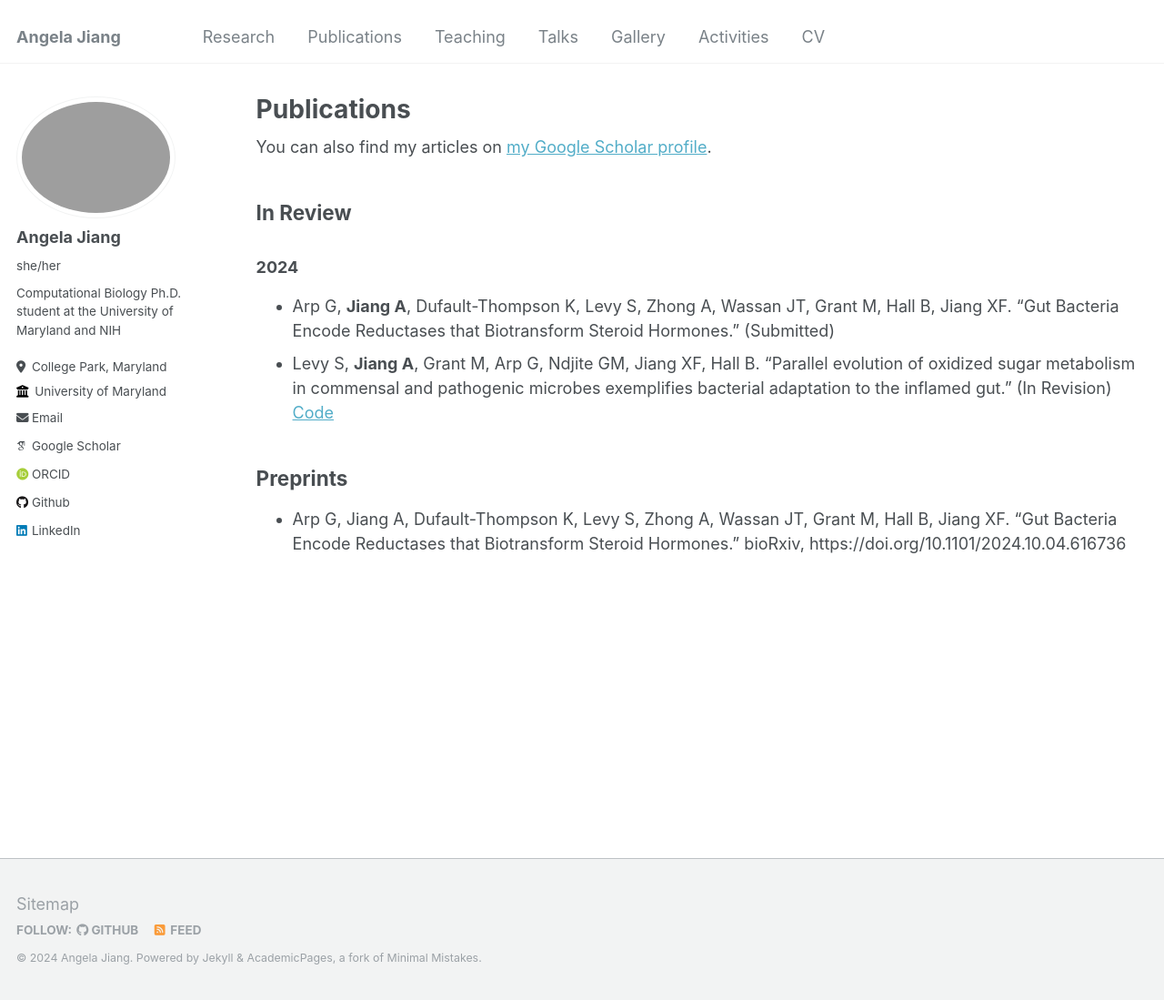
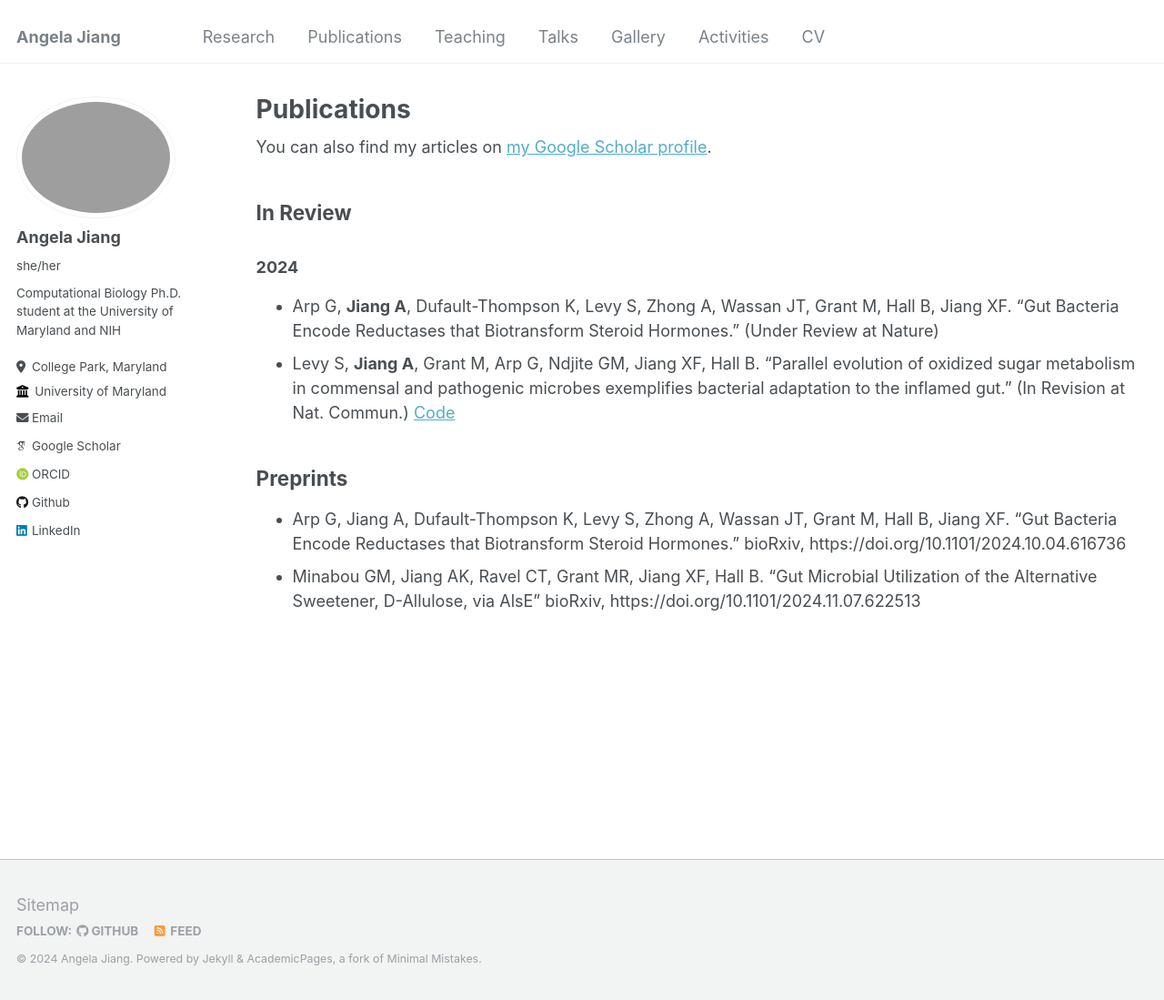
Before and after one commit to frikinzi/frikinzi.github.io, a Jekyll site: the page built from _pages/publications.md, in a window 1280 px wide and 1099 px high. Shown: the whole window at 91% size. Built offline with Jekyll 4.4.1, drawn with Linux system fonts in a browser that asks for light colours; some web fonts are replaced.

Commit message:
added allulose paper

```diff
--- a/_pages/publications.md
+++ b/_pages/publications.md
@@ -11,8 +11,9 @@ author_profile: true
 
 ## In Review
 ### 2024
-+ Arp G, **Jiang A**, Dufault-Thompson K, Levy S, Zhong A, Wassan JT, Grant M, Hall B, Jiang XF. “Gut Bacteria Encode Reductases that Biotransform Steroid Hormones.” (Submitted)
-+ Levy S, **Jiang A**, Grant M, Arp G, Ndjite GM, Jiang XF, Hall B. “Parallel evolution of oxidized sugar metabolism in commensal and pathogenic microbes exemplifies bacterial adaptation to the inflamed gut.” (In Revision) [Code](https://github.com/frikinzi/sugar_oxidation_bioinfo)
++ Arp G, **Jiang A**, Dufault-Thompson K, Levy S, Zhong A, Wassan JT, Grant M, Hall B, Jiang XF. “Gut Bacteria Encode Reductases that Biotransform Steroid Hormones.” (Under Review at Nature)
++ Levy S, **Jiang A**, Grant M, Arp G, Ndjite GM, Jiang XF, Hall B. “Parallel evolution of oxidized sugar metabolism in commensal and pathogenic microbes exemplifies bacterial adaptation to the inflamed gut.” (In Revision at Nat. Commun.) [Code](https://github.com/frikinzi/sugar_oxidation_bioinfo)
 
 ## Preprints
 + Arp G, Jiang A, Dufault-Thompson K, Levy S, Zhong A, Wassan JT, Grant M, Hall B, Jiang XF. “Gut Bacteria Encode Reductases that Biotransform Steroid Hormones.” bioRxiv, https://doi.org/10.1101/2024.10.04.616736
++ Minabou GM, Jiang AK, Ravel CT, Grant MR, Jiang XF, Hall B. “Gut Microbial Utilization of the Alternative Sweetener, D-Allulose, via AlsE” bioRxiv, https://doi.org/10.1101/2024.11.07.622513
```
